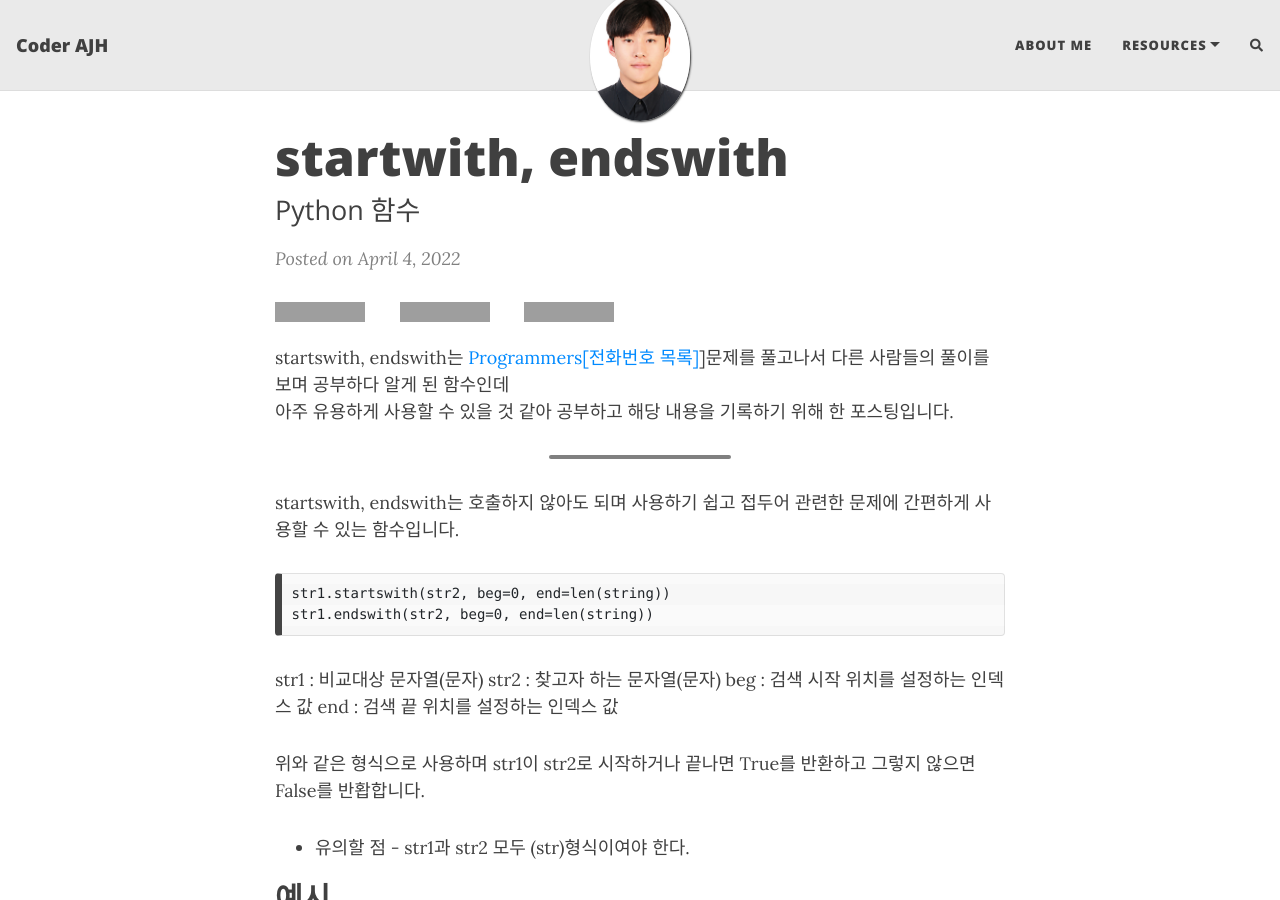
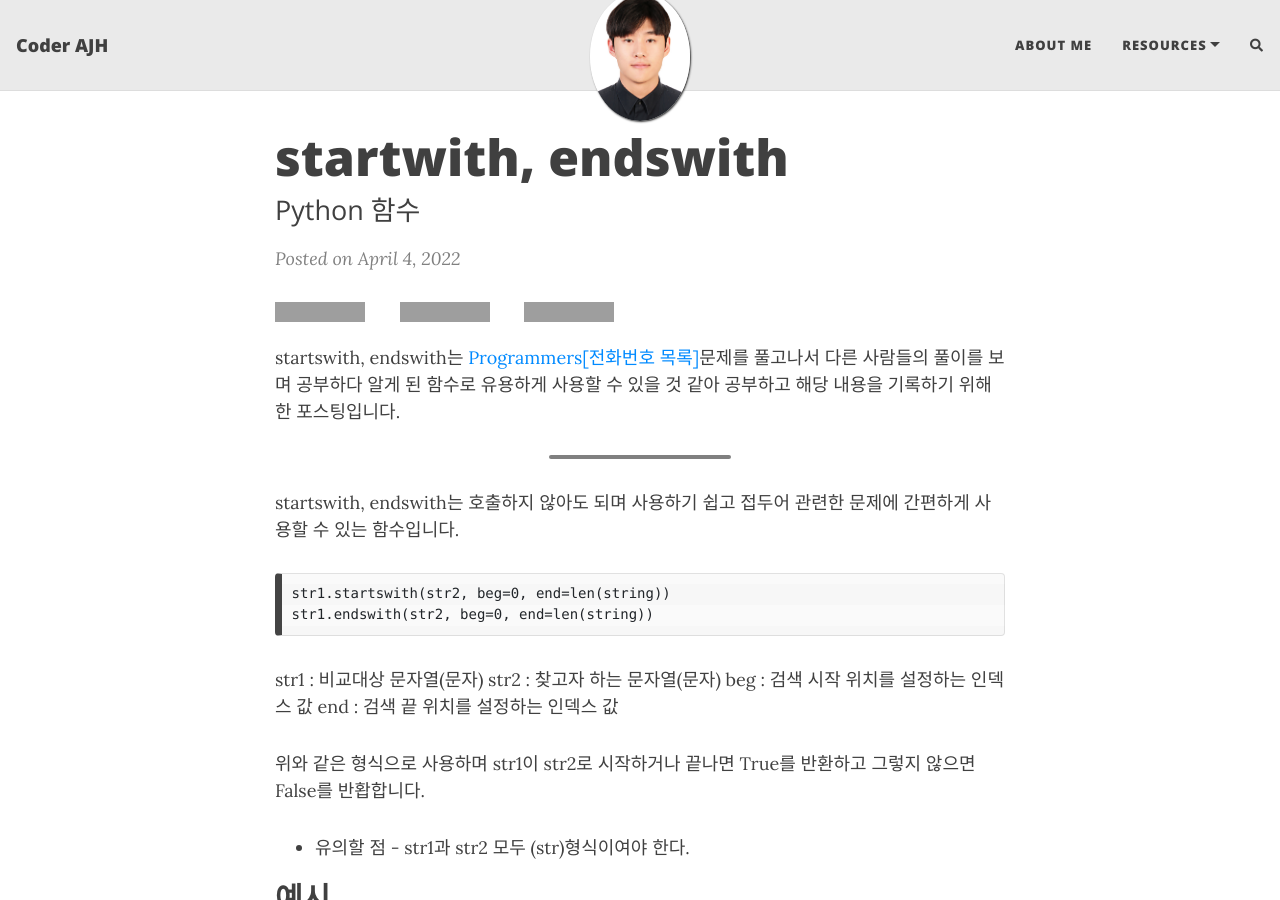
Before and after one commit to junhong625/junhong625.github.io, a Jekyll site: the page built from _posts/2022-04-04-startswith-endswith.md, in a window 1280 px wide and 900 px high, cut to the strip 0-900 px from the top of the window. Built offline with Jekyll 4.4.1, drawn with Linux system fonts in a browser that asks for light colours; nearby versions of some CDN libraries; comment, search, counter and statistics services are not loaded; grey boxes are pictures that could not be loaded.

Commit message:
Update 2022-04-04-startswith-endswith.md

```diff
--- a/_posts/2022-04-04-startswith-endswith.md
+++ b/_posts/2022-04-04-startswith-endswith.md
@@ -7,8 +7,7 @@ gh-badge: [star, fork, follow]
 tags : [Python]
 comments: true
 ---
-startswith, endswith는 [Programmers[전화번호 목록]](https://junhong625.github.io/2022-04-04-Programmers-%EC%A0%84%ED%99%94%EB%B2%88%ED%98%B8%EB%AA%A9%EB%A1%9D/)]문제를 풀고나서 다른 사람들의 풀이를 보며 공부하다 알게 된 함수인데
-아주 유용하게 사용할 수 있을 것 같아 공부하고 해당 내용을 기록하기 위해 한 포스팅입니다.
+startswith, endswith는 [Programmers[전화번호 목록]](https://junhong625.github.io/2022-04-04-Programmers-%EC%A0%84%ED%99%94%EB%B2%88%ED%98%B8%EB%AA%A9%EB%A1%9D/)문제를 풀고나서 다른 사람들의 풀이를 보며 공부하다 알게 된 함수로 유용하게 사용할 수 있을 것 같아 공부하고 해당 내용을 기록하기 위해 한 포스팅입니다.
 
 * * *
 startswith, endswith는 호출하지 않아도 되며 사용하기 쉽고 접두어 관련한 문제에 간편하게 사용할 수 있는 함수입니다.
```
